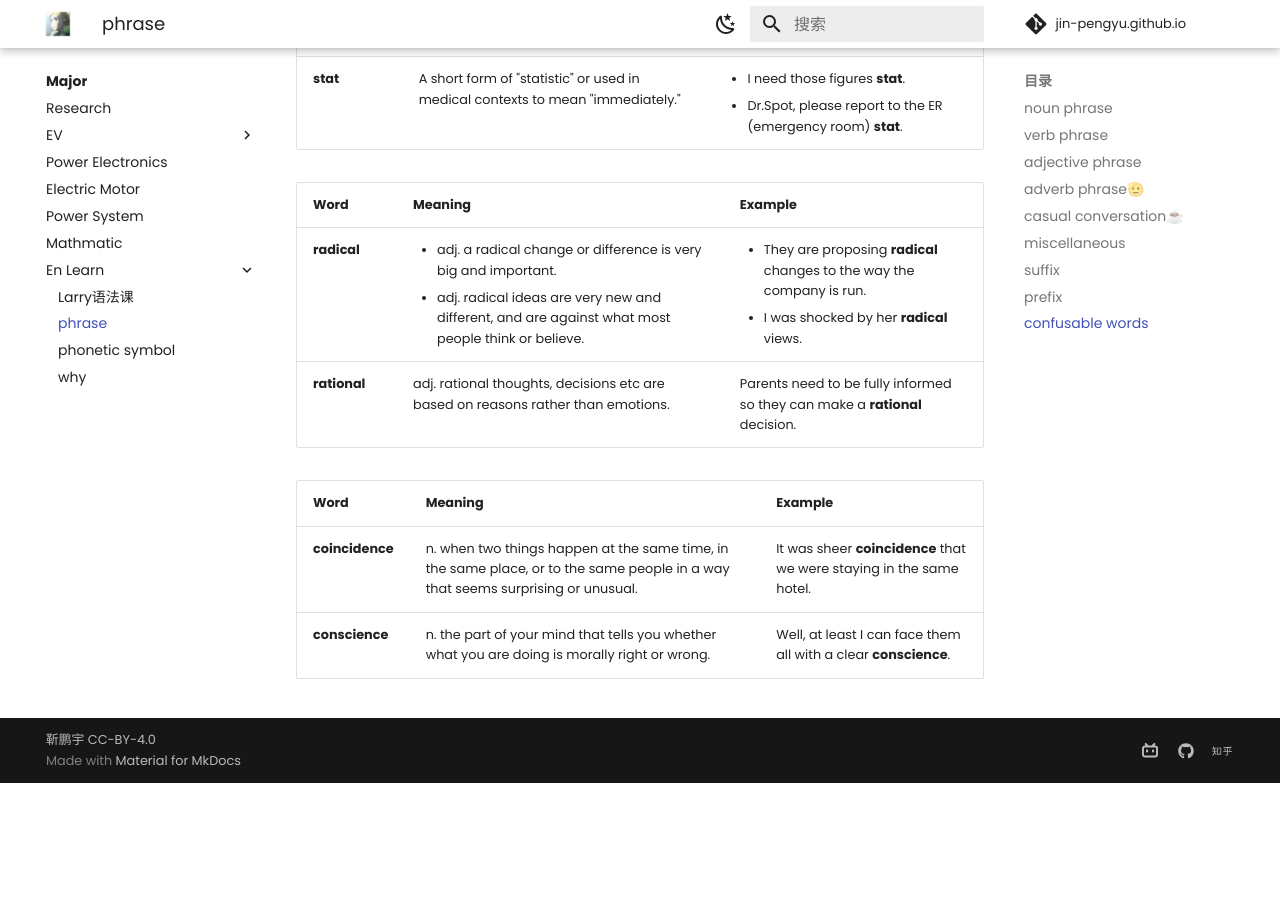
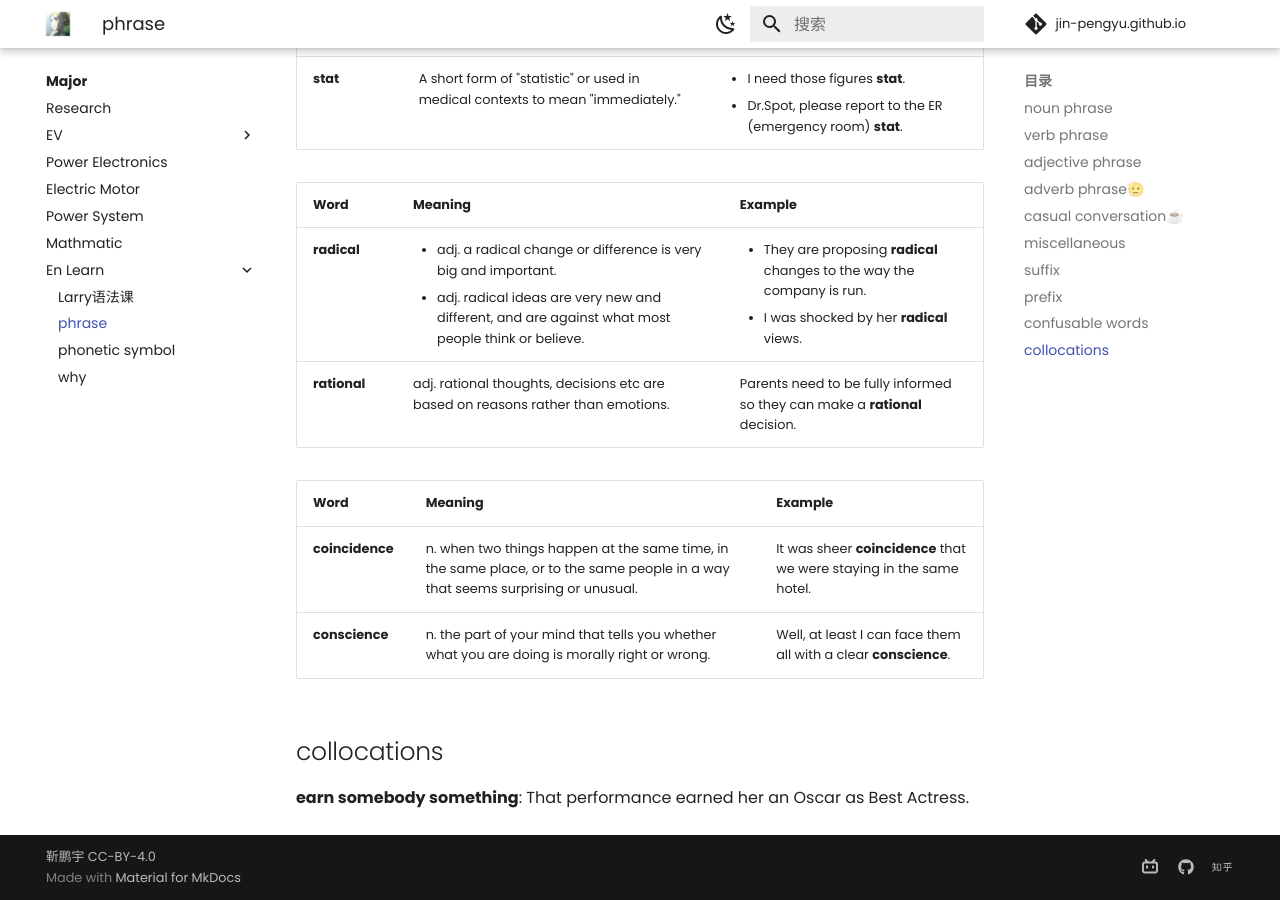
Before and after one commit to Pengyu-Jin/Pengyu-Jin.github.io, an MkDocs documentation site: the page built from docs/major/EN-learn/phrase.md, in a window 1280 px wide and 900 px high, scrolled down 4411 px. Built offline with MkDocs 1.6.1 and Material for MkDocs 9.7.7, drawn with Linux system fonts in a browser that asks for light colours; comment, search, counter and statistics services are not loaded; before the commit the page ends 5194 px from its top, so only the background shows below that.

Commit message:
20241003

```diff
--- a/docs/major/EN-learn/phrase.md
+++ b/docs/major/EN-learn/phrase.md
@@ -146,3 +146,6 @@ Would you like an aisle or window seat? 你想要靠走道的位置还是靠窗
 |---------|---------|---------|
 | **coincidence** | n. when two things happen at the same time, in the same place, or to the same people in a way that seems surprising or unusual. | It was sheer **coincidence** that we were staying in the same hotel.|
 | **conscience** | n. the part of your mind that tells you whether what you are doing is morally right or wrong.  | Well, at least I can face them all with a clear **conscience**. |
+
+## collocations
+**earn somebody something**: That performance earned her an Oscar as Best Actress.
```
